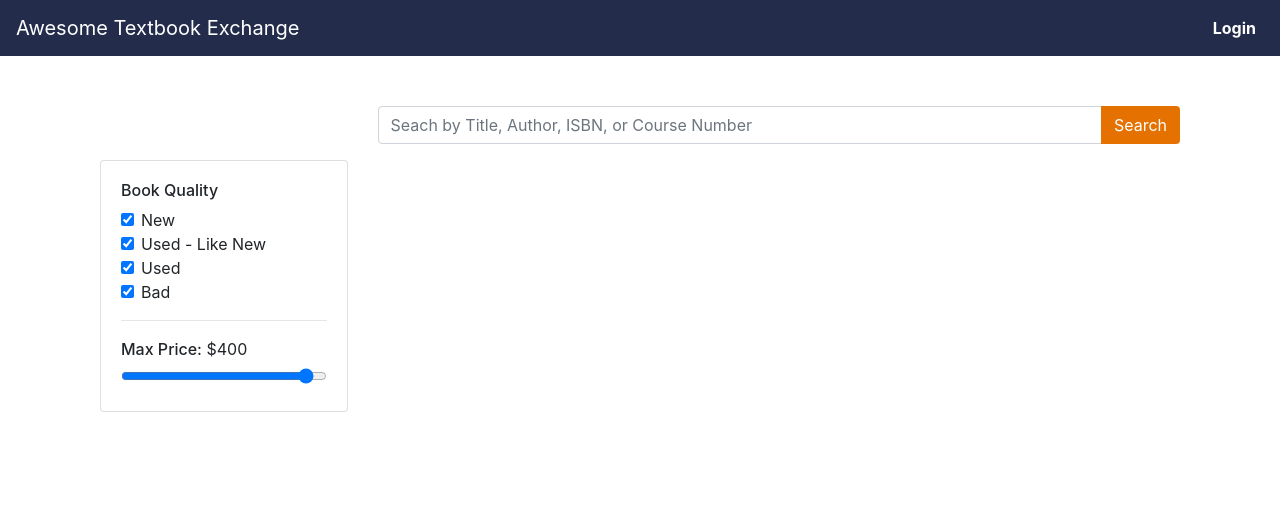
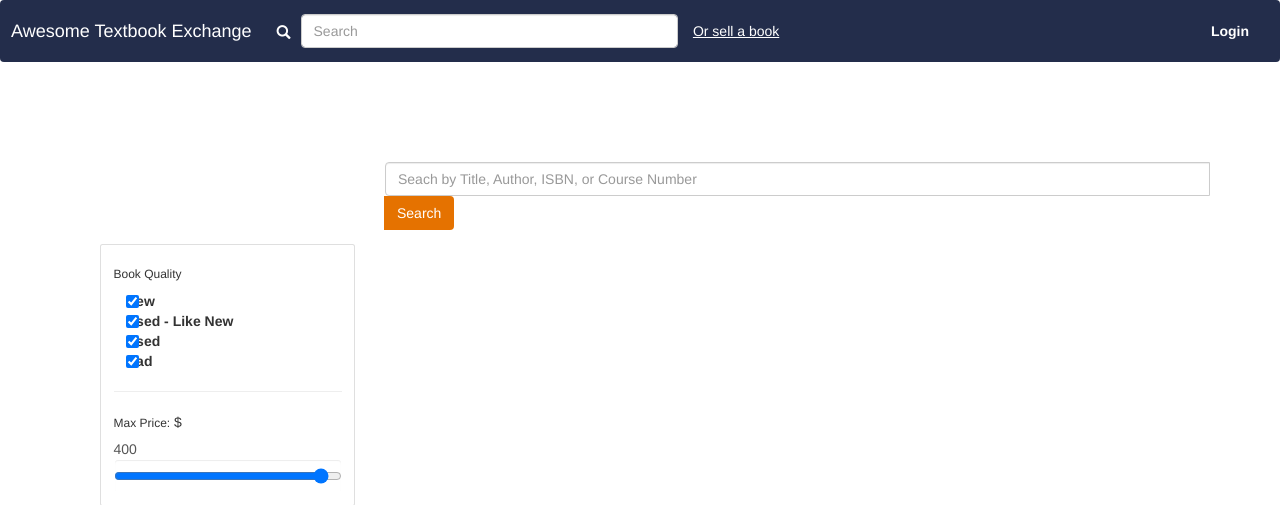
Before and after one commit to anlandu/textbook-exchange, a Django app: page /buy/ in a window 1280 px wide. Shown: the top 505 px of the page. Run offline with Django 3.2, Linux system fonts and the light colour scheme; some libraries are stand-ins or nearby versions.

Commit message:
added searchbar

```diff
--- a/textbook_exchange/templates/textbook_exchange/base.html
+++ b/textbook_exchange/templates/textbook_exchange/base.html
@@ -6,6 +6,9 @@
 
     <!-- Bootstrap CSS -->
     <link rel="stylesheet" href="https://maxcdn.bootstrapcdn.com/bootstrap/4.0.0/css/bootstrap.min.css" integrity="sha384-Gn5384xqQ1aoWXA+058RXPxPg6fy4IWvTNh0E263XmFcJlSAwiGgFAW/dAiS6JXm" crossorigin="anonymous">
+    <link rel="stylesheet" href="https://maxcdn.bootstrapcdn.com/bootstrap/3.4.0/css/bootstrap.min.css">
+    <link href="http://maxcdn.bootstrapcdn.com/font-awesome/4.1.0/css/font-awesome.min.css" rel="stylesheet">
+
 
     <!-- My CSS -->
     <link rel="stylesheet" type="text/css" href="{% static 'textbook_exchange/main.css' %}">
@@ -19,13 +22,16 @@
 
 <nav class="uva navbar navbar-expand shadow" id="mainNav">
     <div class="container-fluid">
+        <!-- Logo -->
         <a class="uva navbar-brand" href="{% url 'exchange:landing' %}">Awesome Textbook Exchange</a>
-        <button class="navbar-toggler navbar-toggler-right" type="button" data-toggle="collapse" data-target="#navbarResponsive"
-            aria-controls="navbarResponsive" aria-expanded="false" aria-label="Toggle navigation">
-            <span class="navbar-toggler-icon"></span>
-        </button>
+        <!-- Search Bar -->
+        <span class="glyphicon glyphicon-search" style="padding-right: 10px;"></span>
+        <input class="form-control" style="width: 30%;" type="text" placeholder="Search" aria-label="Search">
+        <!-- Or Sell A Book -->
+        <a class="uva navbar-collapse container-fullwidth" href="{% url 'exchange:sellbooks' %}" style="text-decoration:underline;">Or sell a book</a>
+        <!-- Login/Username -->
         <div class="collapse navbar-collapse" id="navbarResponsive">
-            <ul class="navbar-nav ml-auto">
+            <ul class="navbar-nav ml-auto"  style="float: right;">
                 {% block loginlink %}<li class="nav-item text-black"><a class="uva nav-link text-black font-weight-bold" href="{% if user.is_authenticated %}{% url 'account_logout' %}{% else %}{% url 'google_login' %}{% endif %}">{% if user.is_authenticated %}{{ user.first_name }}{% else %}Login{% endif %}</a></li>{% endblock %}
             </ul>
         </div>
```
